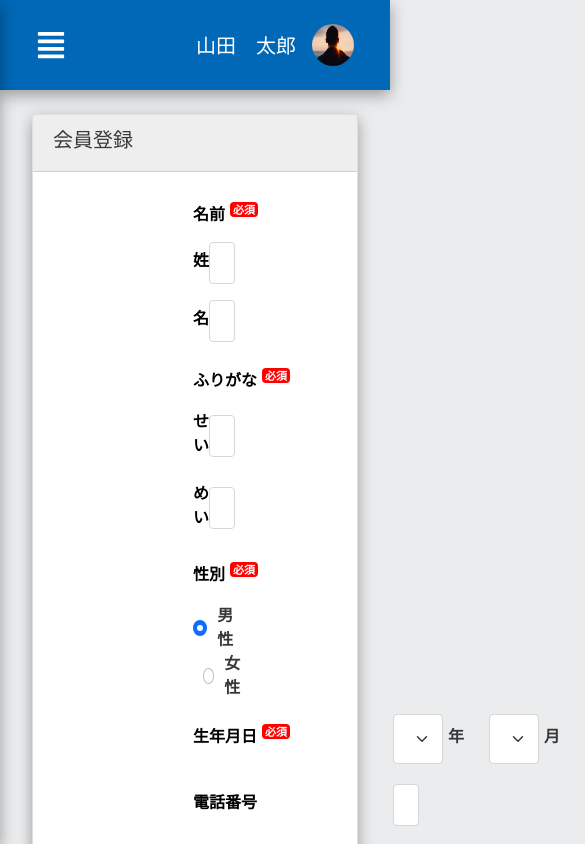
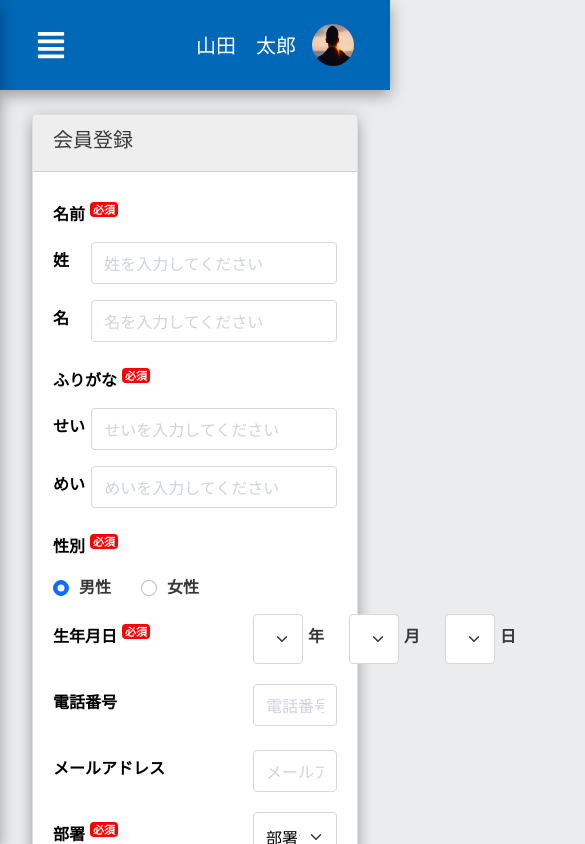
Before and after one commit to phuongthangit/ntt-java, a React (Create React App) app: page / in a window 390 px wide. Shown: the top 844 px of the page, 585 px wide, since content can reach past the window. Built offline with nearby package versions, Linux system fonts and the light colour scheme.

Commit message:
update source code

```diff
--- a/src/screens/assets/css/FormRegister.scss
+++ b/src/screens/assets/css/FormRegister.scss
@@ -41,5 +41,8 @@
         .col-left{
             order: 1;
         }
+        .card-body{
+            padding: 1.25rem;
+        }
     }
 }
```
